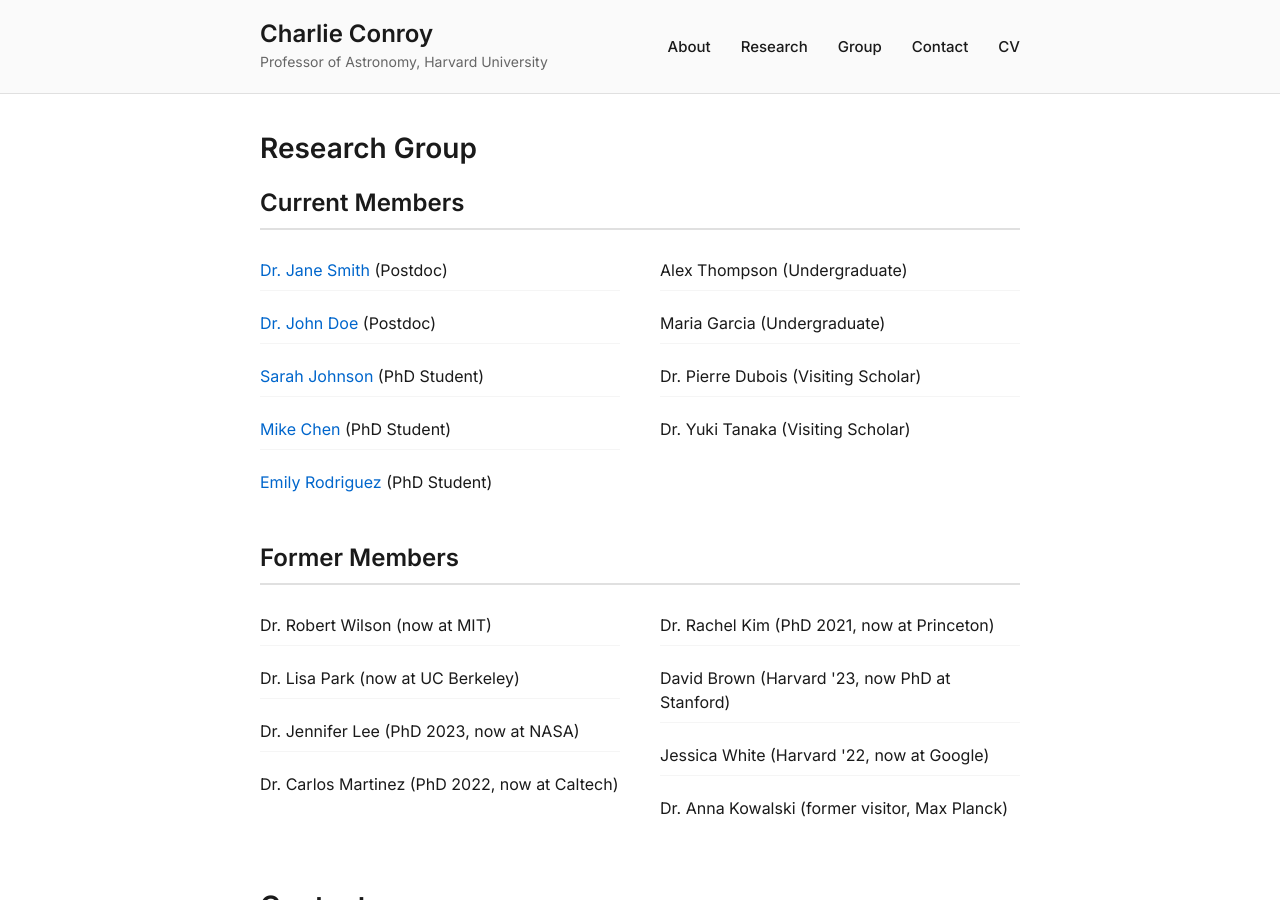
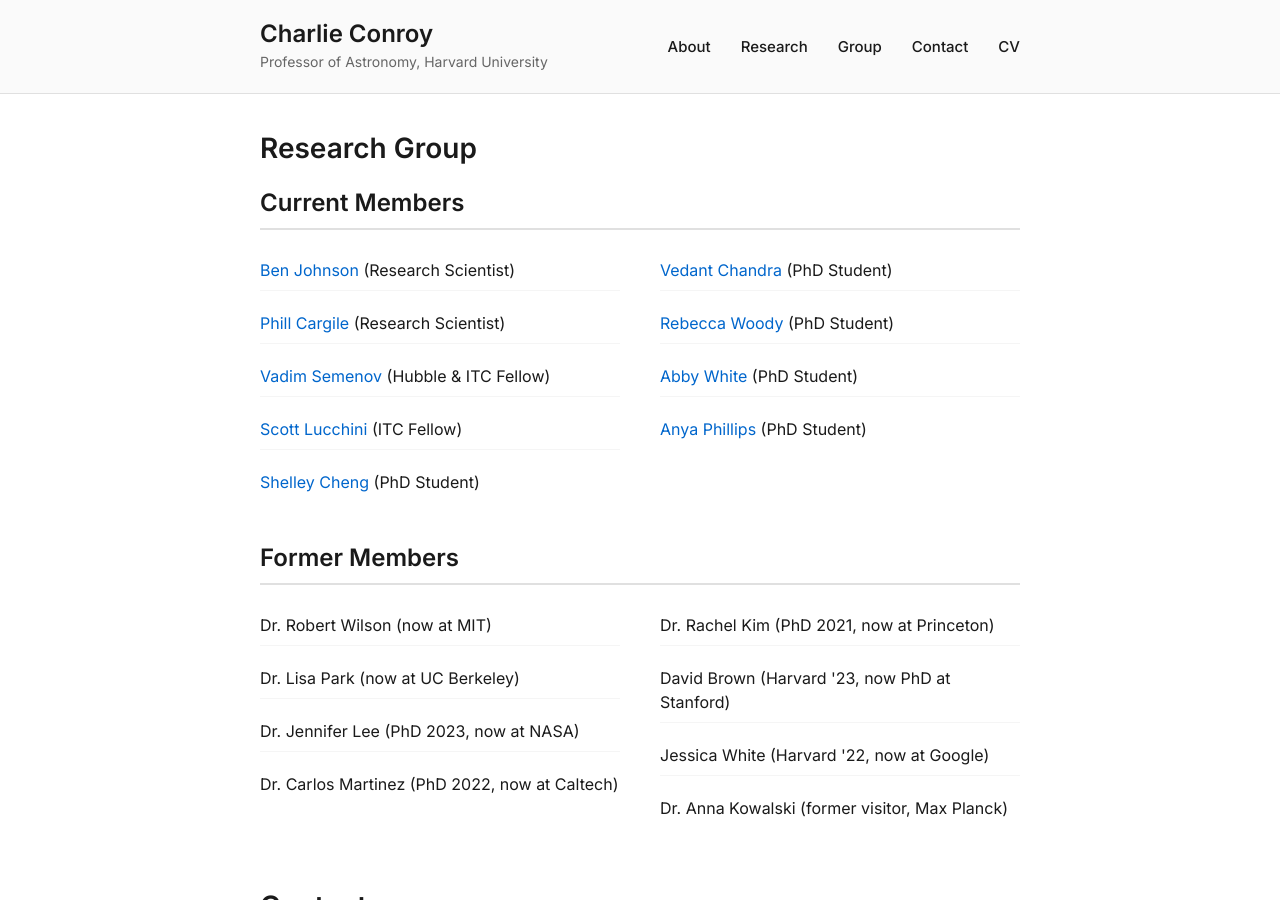
Before and after one commit to cconroy20/cconroy20.github.io, a Jekyll site: the page index.html, which Jekyll copies as it is, in a window 1280 px wide and 900 px high, scrolled down 1102 px. Built offline with Jekyll 4.4.1, drawn with Linux system fonts in a browser that asks for light colours.

Commit message:
Update index.html

```diff
--- a/index.html
+++ b/index.html
@@ -325,20 +325,20 @@
     <div class="group-grid">
         <div class="group-member">
             <ul>
-                <li><a href="mailto:postdoc1@cfa.harvard.edu">Dr. Jane Smith</a> (Postdoc)</li>
-                <li><a href="mailto:postdoc2@cfa.harvard.edu">Dr. John Doe</a> (Postdoc)</li>
-                <li><a href="mailto:grad1@cfa.harvard.edu">Sarah Johnson</a> (PhD Student)</li>
-                <li><a href="mailto:grad2@cfa.harvard.edu">Mike Chen</a> (PhD Student)</li>
-                <li><a href="mailto:grad3@cfa.harvard.edu">Emily Rodriguez</a> (PhD Student)</li>
+                <li><a href="https://www.cfa.harvard.edu/~bdjohnso/">Ben Johnson</a> (Research Scientist)</li>
+                <li><a href="https://www.cfa.harvard.edu/~pcargile/">Phill Cargile</a> (Research Scientist)</li>
+                <li><a href="https://vadimsemenov.com/">Vadim Semenov</a> (Hubble & ITC Fellow)</li>
+                <li><a href="https://www.scottlucchini.com/">Scott Lucchini</a> (ITC Fellow)</li>
+                <li><a href="https://shelleycheng.com/">Shelley Cheng</a> (PhD Student)</li>
             </ul>
         </div>
 
         <div class="group-member">
             <ul>
-                <li>Alex Thompson (Undergraduate)</li>
-                <li>Maria Garcia (Undergraduate)</li>
-                <li>Dr. Pierre Dubois (Visiting Scholar)</li>
-                <li>Dr. Yuki Tanaka (Visiting Scholar)</li>
+                <li><a href="https://vedantchandra.com/">Vedant Chandra</a> (PhD Student)</li>
+                <li><a href="none">Rebecca Woody</a> (PhD Student)</li>
+                <li><a href="https://abigailgwhite.weebly.com/">Abby White</a> (PhD Student)</li>
+                <li><a href="none">Anya Phillips</a> (PhD Student)</li>
             </ul>
         </div>
     </div>
```
